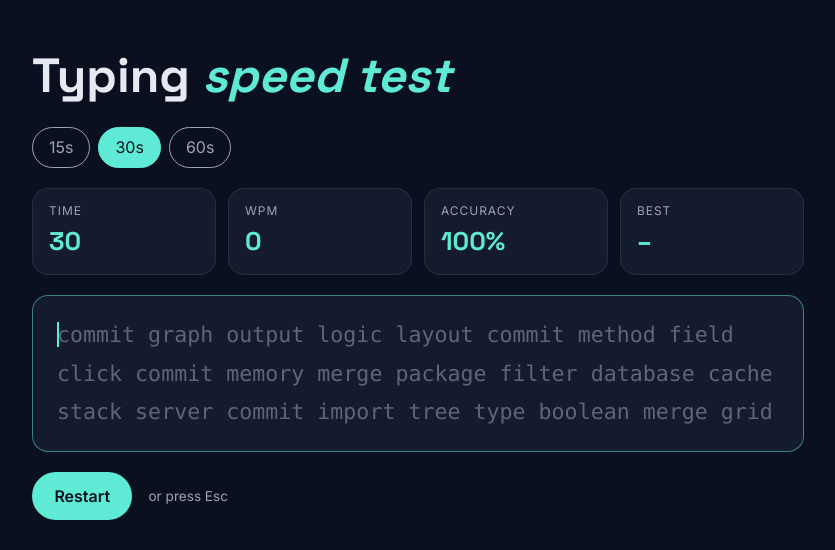
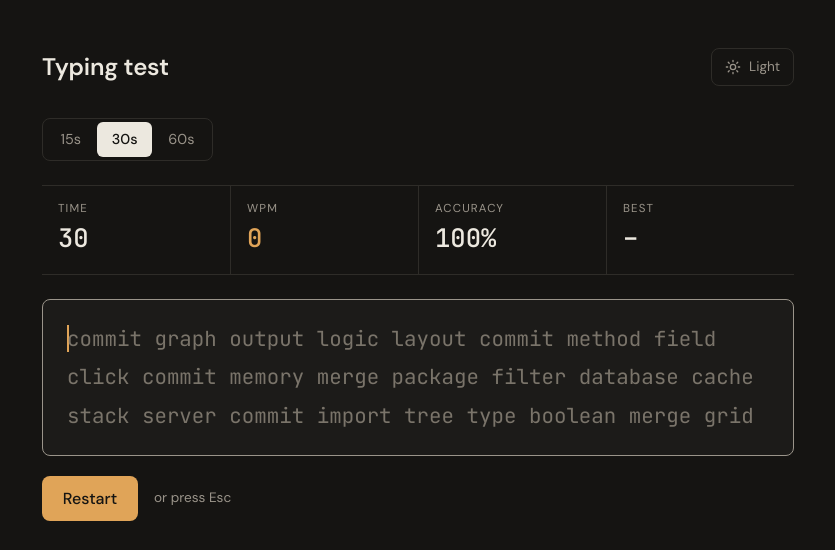
Before and after one commit to nichiyoshie/typing-speed-test, a plain HTML site: page index.html in a window 1280 px wide. Shown: the whole page, without its empty margins (222-1057 px from the left). Drawn offline with Linux system fonts and the light colour scheme.

Commit message:
Changed design and added a switch for dark/light theme

```diff
--- a/css/typing.css
+++ b/css/typing.css
@@ -1,86 +1,178 @@
-:root {
-    --bg: #0b1020;
-    --surface: #141b2f;
-    --text: #e6e9f2;
-    --muted: #9aa3b8;
-    --accent: #5eead4;
-    --danger: #f87171;
+/* =========================================================
+   Typing test
+   Two separate themes, switched by <html data-theme="...">
+   Dark (default): charcoal + warm amber, flat and line-based
+   Light: paper + ink + terracotta, with hard paper-style shadows
+   ========================================================= */
+
+/* ---------- Dark theme (default) ---------- */
+:root,
+html[data-theme="dark"] {
+    color-scheme: dark;
+    --bg: #151412;
+    --panel: #1c1b19;
+    --line: #2e2c28;
+    --text: #ece8df;
+    --muted: #9a948a;
+    --dim: #7a746a;               /* characters not typed yet */
+    --accent: #e0a458;
+    --accent-ink: #151412;        /* text on top of the accent */
+    --error: #e5726b;
+    --error-bg: rgba(229, 114, 107, 0.15);
 }
 
+/* ---------- Light theme ---------- */
+html[data-theme="light"] {
+    color-scheme: light;
+    --bg: #f4f1ea;
+    --panel: #fbf9f4;
+    --line: #d8d1c2;
+    --text: #1f1d1a;
+    --muted: #6f695f;
+    --dim: #8f887a;
+    --accent: #b45309;
+    --accent-ink: #fbf9f4;
+    --error: #c0392b;
+    --error-bg: rgba(192, 57, 43, 0.12);
+}
+/* the light theme's own touch: hard, blur-free paper shadows */
+html[data-theme="light"] .typing-box,
+html[data-theme="light"] .result { box-shadow: 3px 3px 0 var(--line); }
+
+/* ---------- Base ---------- */
 * { box-sizing: border-box; margin: 0; padding: 0; }
 
 body {
-    font-family: "Inter", sans-serif;
+    font-family: "DM Sans", system-ui, sans-serif;
     background: var(--bg);
     color: var(--text);
     line-height: 1.6;
     min-height: 100vh;
+    transition: background-color 0.25s, color 0.25s;
 }
 
-h1 { font-family: "Space Grotesk", sans-serif; font-size: clamp(2rem, 6vw, 3rem); line-height: 1.15; margin-bottom: 1.5rem; }
-em { color: var(--accent); font-style: italic; }
-a { color: inherit; text-decoration: none; }
+.typing { max-width: 800px; margin: 0 auto; padding: 3rem 1.5rem 4rem; }
 
-.typing { max-width: 820px; margin: 0 auto; padding: 3rem 1.5rem; }
-/* Duration buttons */
-.modes { display: flex; gap: 0.5rem; margin-bottom: 1.25rem; }
+/* ---------- Header + theme toggle ---------- */
+.top {
+    display: flex;
+    align-items: center;
+    justify-content: space-between;
+    gap: 1rem;
+    margin-bottom: 2rem;
+}
+h1 { font-size: 1.5rem; font-weight: 600; letter-spacing: -0.01em; }
+
+.theme-toggle {
+    display: inline-flex;
+    align-items: center;
+    gap: 0.5rem;
+    padding: 0.45rem 0.8rem;
+    font: inherit;
+    font-size: 0.85rem;
+    color: var(--muted);
+    background: transparent;
+    border: 1px solid var(--line);
+    border-radius: 8px;
+    cursor: pointer;
+    transition: color 0.2s, border-color 0.2s, background-color 0.25s;
+}
+.theme-toggle:hover { color: var(--text); border-color: var(--muted); }
+.theme-toggle svg {
+    width: 16px;
+    height: 16px;
+    fill: none;
+    stroke: currentColor;
+    stroke-width: 2;
+    stroke-linecap: round;
+    stroke-linejoin: round;
+}
+/* show the icon of the theme you would switch TO */
+html[data-theme="dark"] .icon-moon,
+html[data-theme="light"] .icon-sun { display: none; }
+
+/* ---------- Duration (segmented control) ---------- */
+.modes {
+    display: inline-flex;
+    gap: 2px;
+    padding: 3px;
+    margin-bottom: 1.5rem;
+    border: 1px solid var(--line);
+    border-radius: 8px;
+    transition: border-color 0.25s;
+}
 .mode {
+    padding: 0.35rem 0.9rem;
     font: inherit;
+    font-size: 0.9rem;
+    color: var(--muted);
+    background: transparent;
+    border: none;
+    border-radius: 6px;
     cursor: pointer;
-    padding: 0.4rem 1rem;
-    background: transparent;
+    transition: color 0.2s, background-color 0.2s;
+}
+.mode:hover { color: var(--text); }
+.mode.active { background: var(--text); color: var(--bg); font-weight: 500; }
+
+/* ---------- Stats ---------- */
+.stats {
+    display: grid;
+    grid-template-columns: repeat(4, 1fr);
+    margin-bottom: 1.5rem;
+    border-top: 1px solid var(--line);
+    border-bottom: 1px solid var(--line);
+    transition: border-color 0.25s;
+}
+.stat { padding: 0.9rem 1rem; }
+.stat + .stat { border-left: 1px solid var(--line); }
+.stat span {
+    display: block;
+    font-size: 0.72rem;
+    letter-spacing: 0.1em;
+    text-transform: uppercase;
     color: var(--muted);
-    border: 1px solid var(--muted);
-    border-radius: 999px;
-    transition: color 0.2s, border-color 0.2s, transform 0.2s;
 }
-.mode:hover { color: var(--text); border-color: var(--text); transform: translateY(-2px); }
-.mode.active { background: var(--accent); color: var(--bg); border-color: var(--accent); }
+.stat strong {
+    font-family: "JetBrains Mono", ui-monospace, Menlo, Consolas, monospace;
+    font-size: 1.6rem;
+    font-weight: 500;
+}
+.stat.main strong { color: var(--accent); }
 
-/* Stats */
-.stats { display: grid; grid-template-columns: repeat(4, 1fr); gap: 0.75rem; margin-bottom: 1.25rem; }
-.stat {
-    padding: 0.8rem 1rem;
-    background: var(--surface);
-    border: 1px solid rgba(255, 255, 255, 0.08);
-    border-radius: 1rem;
-}
-.stat span { display: block; color: var(--muted); font-size: 0.75rem; letter-spacing: 0.08em; text-transform: uppercase; }
-.stat strong { font-family: "Space Grotesk", sans-serif; font-size: 1.6rem; color: var(--accent); }
-
-/* Typing area */
+/* ---------- Typing area ---------- */
 .typing-box {
     position: relative;
     padding: 1.25rem 1.5rem;
-    background: var(--surface);
-    border: 1px solid rgba(255, 255, 255, 0.08);
-    border-radius: 1rem;
+    background: var(--panel);
+    border: 1px solid var(--line);
+    border-radius: 8px;
     cursor: text;
-    transition: border-color 0.2s;
+    transition: border-color 0.2s, background-color 0.25s;
 }
-.typing-box:not(.unfocused) { border-color: rgba(94, 234, 212, 0.5); }
+.typing-box:not(.unfocused) { border-color: var(--muted); }
 
 .words {
     position: relative;
     height: 7.2rem;                       /* three lines */
     overflow: hidden;
-    font-family: ui-monospace, "SFMono-Regular", Menlo, Consolas, monospace;
-    font-size: 1.35rem;
+    font-family: "JetBrains Mono", ui-monospace, Menlo, Consolas, monospace;
+    font-size: 1.3rem;
     line-height: 2.4rem;
     white-space: pre-wrap;
     user-select: none;
     scroll-behavior: smooth;
     transition: filter 0.2s, opacity 0.2s;
 }
-.unfocused .words { filter: blur(3px); opacity: 0.6; }
+.unfocused .words { filter: blur(3px); opacity: 0.55; }
 
-.ch { color: rgba(154, 163, 184, 0.55); }
+.ch { color: var(--dim); }
 .ch.ok { color: var(--text); }
-.ch.bad { color: var(--danger); background: rgba(248, 113, 113, 0.15); border-radius: 2px; }
-.ch.cur { box-shadow: inset 2px 0 0 var(--accent); animation: blink 1s steps(1) infinite; }
+.ch.bad { color: var(--error); background: var(--error-bg); border-radius: 2px; }
+.ch.cur { box-shadow: inset 2px 0 0 var(--accent); animation: caret 1s steps(1) infinite; }
 .unfocused .ch.cur { animation: none; }
 
-@keyframes blink { 50% { box-shadow: inset 2px 0 0 transparent; } }
+@keyframes caret { 50% { box-shadow: inset 2px 0 0 transparent; } }
 
 .focus-hint {
     position: absolute;
@@ -88,8 +180,7 @@ a { color: inherit; text-decoration: none; }
     display: none;
     align-items: center;
     justify-content: center;
-    color: var(--text);
-    font-weight: 600;
+    font-weight: 500;
     pointer-events: none;
 }
 .unfocused .focus-hint { display: flex; }
@@ -105,47 +196,64 @@ a { color: inherit; text-decoration: none; }
     font-size: 16px;                      /* prevents zoom on phones */
 }
 
-/* Actions */
+/* ---------- Actions ---------- */
 .actions { display: flex; align-items: center; gap: 1rem; margin-top: 1.25rem; }
 .tip { color: var(--muted); font-size: 0.85rem; }
 
 .btn {
+    padding: 0.6rem 1.3rem;
     font: inherit;
-    font-weight: 600;
+    font-weight: 500;
+    color: var(--accent-ink);
+    background: var(--accent);
+    border: none;
+    border-radius: 8px;
     cursor: pointer;
-    padding: 0.7rem 1.4rem;
-    background: var(--accent);
-    color: var(--bg);
-    border: none;
-    border-radius: 999px;
-    transition: transform 0.2s, box-shadow 0.2s;
+    transition: opacity 0.2s, transform 0.2s;
 }
-.btn:hover { transform: translateY(-2px); box-shadow: 0 6px 18px rgba(94, 234, 212, 0.3); }
-.btn:active { transform: translateY(0); }
-.btn:focus-visible, .mode:focus-visible { outline: 2px solid var(--accent); outline-offset: 3px; }
+.btn:hover { opacity: 0.88; }
+.btn:active { transform: translateY(1px); }
+.btn:focus-visible,
+.mode:focus-visible,
+.theme-toggle:focus-visible { outline: 2px solid var(--accent); outline-offset: 3px; }
 
-/* Result */
+/* ---------- Result ---------- */
 .result {
     margin-top: 1.5rem;
     padding: 1.5rem;
-    background: var(--surface);
-    border: 1px solid var(--accent);
-    border-radius: 1rem;
-    animation: pop 0.35s ease backwards;
+    background: var(--panel);
+    border: 1px solid var(--line);
+    border-radius: 8px;
+    animation: rise 0.3s ease backwards;
+    transition: background-color 0.25s, border-color 0.25s;
 }
 .result[hidden] { display: none; }
-.result-title { font-family: "Space Grotesk", sans-serif; font-size: 1.3rem; margin-bottom: 1rem; }
+.result-title { margin-bottom: 1rem; font-size: 1.1rem; font-weight: 600; }
 .result-grid { display: grid; grid-template-columns: repeat(3, 1fr); gap: 1rem; }
-.result-grid span { display: block; color: var(--muted); font-size: 0.8rem; }
-.result-grid strong { font-family: "Space Grotesk", sans-serif; font-size: 2rem; color: var(--accent); }
-.result-note { margin-top: 1rem; color: var(--muted); font-size: 0.9rem; }
+.result-grid span {
+    display: block;
+    font-size: 0.72rem;
+    letter-spacing: 0.1em;
+    text-transform: uppercase;
+    color: var(--muted);
+}
+.result-grid strong {
+    font-family: "JetBrains Mono", ui-monospace, Menlo, Consolas, monospace;
+    font-size: 2rem;
+    font-weight: 500;
+}
+.result-grid strong.main { color: var(--accent); }
+.result-note { margin-top: 1rem; font-size: 0.9rem; color: var(--muted); }
 
-@keyframes pop { from { opacity: 0; transform: translateY(8px); } }
+@keyframes rise { from { opacity: 0; transform: translateY(6px); } }
 
+/* ---------- Small screens ---------- */
 @media (max-width: 600px) {
     .stats { grid-template-columns: repeat(2, 1fr); }
+    .stat:nth-child(odd) { border-left: none; }
+    .stat:nth-child(n + 3) { border-top: 1px solid var(--line); }
     .result-grid { grid-template-columns: 1fr; }
-    .words { font-size: 1.1rem; line-height: 2rem; height: 6rem; }
+    .words { font-size: 1.05rem; line-height: 2rem; height: 6rem; }
 }
 
 @media (prefers-reduced-motion: reduce) {
--- a/index.html
+++ b/index.html
@@ -1,15 +1,35 @@
 <!DOCTYPE html>
-<html lang="en">
+<html lang="en" data-theme="dark">
 <head>
     <meta charset="UTF-8">
     <meta name="viewport" content="width=device-width, initial-scale=1.0">
+    <meta name="color-scheme" content="dark light">
     <title>Typing Speed Test</title>
-    <link href="https://fonts.googleapis.com/css2?family=Inter:wght@400;600&family=Space+Grotesk:wght@500;700&display=swap" rel="stylesheet">
+    <script>
+        // Apply the saved theme before the page paints, so there is no flash.
+        try {
+            const saved = localStorage.getItem("typing-theme");
+            if (saved === "light" || saved === "dark") document.documentElement.dataset.theme = saved;
+        } catch (e) {}
+    </script>
+    <link href="https://fonts.googleapis.com/css2?family=DM+Sans:wght@400;500;600&family=JetBrains+Mono:wght@400;500&display=swap" rel="stylesheet">
     <link rel="stylesheet" href="css/typing.css">
 </head>
 <body>
     <main class="typing">
-        <h1>Typing <em>speed test</em></h1>
+        <header class="top">
+            <h1>Typing test</h1>
+            <button class="theme-toggle" id="theme-toggle" type="button" aria-label="Switch to light mode">
+                <svg class="icon-sun" viewBox="0 0 24 24" aria-hidden="true">
+                    <circle cx="12" cy="12" r="4"/>
+                    <path d="M12 2v2M12 20v2M4.9 4.9l1.4 1.4M17.7 17.7l1.4 1.4M2 12h2M20 12h2M4.9 19.1l1.4-1.4M17.7 6.3l1.4-1.4"/>
+                </svg>
+                <svg class="icon-moon" viewBox="0 0 24 24" aria-hidden="true">
+                    <path d="M21 12.8A9 9 0 1 1 11.2 3a7 7 0 0 0 9.8 9.8z"/>
+                </svg>
+                <span id="theme-label">Light</span>
+            </button>
+        </header>
 
         <div class="modes" role="group" aria-label="Test duration">
             <button class="mode" data-time="15">15s</button>
@@ -17,9 +37,9 @@
             <button class="mode" data-time="60">60s</button>
         </div>
 
-        <div class="stats" aria-live="off">
+        <div class="stats">
             <div class="stat"><span>Time</span><strong id="time">30</strong></div>
-            <div class="stat"><span>WPM</span><strong id="wpm">0</strong></div>
+            <div class="stat main"><span>WPM</span><strong id="wpm">0</strong></div>
             <div class="stat"><span>Accuracy</span><strong id="acc">100%</strong></div>
             <div class="stat"><span>Best</span><strong id="best">–</strong></div>
         </div>
@@ -33,14 +53,14 @@
         </div>
 
         <div class="actions">
-            <button class="btn" id="restart">Restart</button>
+            <button class="btn" id="restart" type="button">Restart</button>
             <span class="tip">or press Esc</span>
         </div>
 
         <div class="result" id="result" hidden aria-live="polite">
             <p class="result-title">Time's up</p>
             <div class="result-grid">
-                <div><span>WPM</span><strong id="r-wpm">0</strong></div>
+                <div><span>WPM</span><strong class="main" id="r-wpm">0</strong></div>
                 <div><span>Accuracy</span><strong id="r-acc">0%</strong></div>
                 <div><span>Correct characters</span><strong id="r-chars">0</strong></div>
             </div>
```
Also changed, not shown: js/typing.js (+2 -15 lines).
